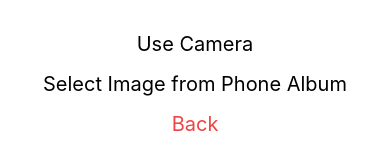
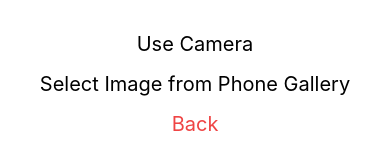
Before and after one commit to agrimes23/ReactNativeUseCamera, a React Native app: screen / in a window 390 px wide. Both pictures are taken after a click on the button "Add Front of Card Image". Shown: the part 642-802 px from the top of the page. Built offline with nearby package versions, Linux system fonts and the light colour scheme.

Commit message:
wrote a note about some middleware to upload files, moved App.tsx into screens folder

```diff
--- a/index.js
+++ b/index.js
@@ -3,7 +3,7 @@
  */
 
 import {AppRegistry} from 'react-native';
-import App from './App';
+import App from './src/screens/App';
 import {name as appName} from './app.json';
 
 AppRegistry.registerComponent(appName, () => App);
--- a/App.tsx
+++ b/src/screens/App.tsx
@@ -10,7 +10,7 @@ import {
   Image
 } from 'react-native';
 import ImagePicker, { launchCamera, CameraOptions, launchImageLibrary, ImageLibraryOptions } from 'react-native-image-picker';
-import HomeScreen from './src/screens/HomeScreen';
+import HomeScreen from './HomeScreen';
 
 // Resources used:
 // // https://github.com/react-native-image-picker/react-native-image-picker#the-response-object
--- a/src/screens/HomeScreen.tsx
+++ b/src/screens/HomeScreen.tsx
@@ -1,4 +1,4 @@
-import React, {useEffect, useState} from 'react';
+import React, {useState} from 'react';
 import {
   Text,
   View,
@@ -27,7 +27,7 @@ const HomeScreen = () => {
       try {
         const options: CameraOptions = {
           mediaType: 'photo',
-          includeBase64: false, // might need to set it to true to save image to backend?
+          includeBase64: false, // might need to set it to true to save image to backend? Multer Middleware seems to be popular for ppl who use rn-image-picker
           saveToPhotos: true, // only saves photos to user's phone gallery
         };
         setOpenModal(false)
@@ -78,7 +78,7 @@ const HomeScreen = () => {
     return (
         <View>
             <View className="w-screen items-center">
-              <Text className="text-3xl text-black m-5" accessibilityRole="header" accessibilityLabel="Title: Vaccination Card Page. You can add vaccination card from your phone's photo gallery, or take a picture with your camera and submit" >Vaccination Card Page</Text>
+              <Text className="text-3xl text-black m-5" accessibilityRole="header" accessibilityLabel="Title: Vaccination Card Page. Add vaccination card from your phone's photo gallery, or take a picture with your camera and submit" >Vaccination Card Page</Text>
             </View>
 
             {/* click to take pic of front & back */}
@@ -123,7 +123,7 @@ const HomeScreen = () => {
                   <Text className="mt-3 text-xl text-center text-black">Use Camera</Text>
                 </TouchableOpacity>
                 <TouchableOpacity onPress={() => getImageFromLibrary()} accessible={true} accessibilityLabel="Select Image from Phone Album" accessibilityRole="menuitem">
-                  <Text className="mt-3 text-xl text-center text-black">Select Image from Phone Album</Text>
+                  <Text className="mt-3 text-xl text-center text-black">Select Image from Phone Gallery</Text>
                 </TouchableOpacity>
                 <TouchableOpacity onPress={() => setOpenModal(false)} accessible={true} accessibilityLabel="Back to Vaccination Card Page" accessibilityRole="menuitem">
                   <Text className="mt-3 text-xl text-center text-red-500">Back</Text>
```
Also changed, not shown: 1 other file (tests, documents, lock files or other folders).
